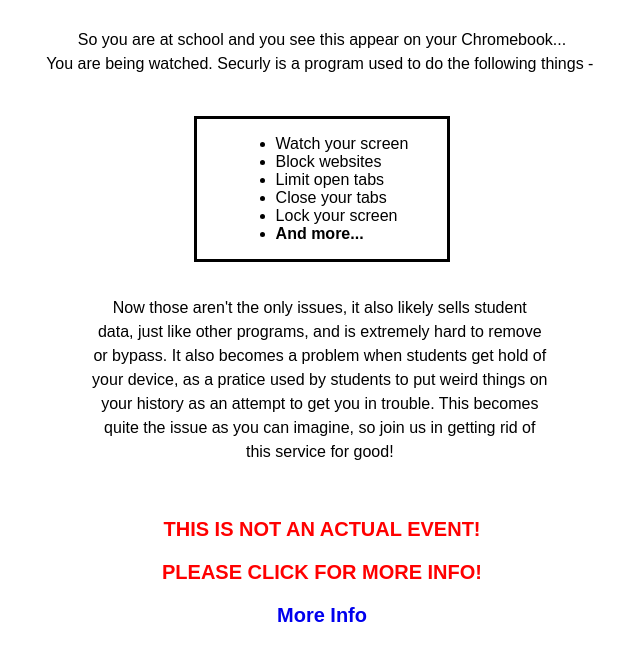
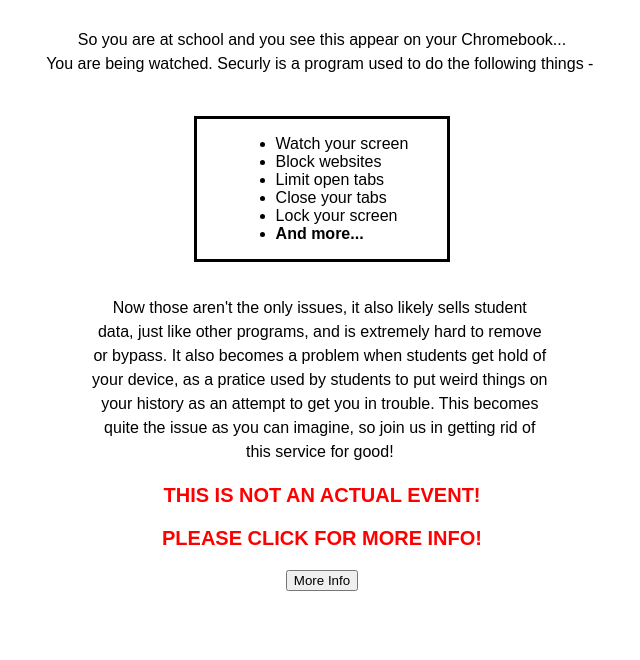
Before and after one commit to rocky-rickaby10/securly, a plain HTML site: page index.html in a window 1280 px wide. Shown: the part 349-1009 px from the top of the page, without its empty margins (318-958 px from the left). After the commit the page ends 973 px from the top, so only its background shows below. Drawn offline with Linux system fonts and the light colour scheme.

Commit message:
Update index.html
Used buttons instead of links

```diff
--- a/index.html
+++ b/index.html
@@ -35,7 +35,7 @@ You are being watched. Securly is a program used to do the following things -
   </ul>
 </div><br>
 
-<!-- Body/Main article -->
+<!-- Body/Main Article -->
 <pre>
 Now those aren&apos;t the only issues, it also likely sells student
 data, just like other programs, and is extremely hard to remove
@@ -44,16 +44,14 @@ your device, as a pratice used by students to put weird things on
 your history as an attempt to get you in trouble. This becomes
 quite the issue as you can imagine, so join us in getting rid of
 this service for good!
-</pre><br>
+</pre>
 
 <!-- Warning/Footer -->
-<div style="color:red;font-size:20px;font-weight:bold">
+<div style="color:red;font-size:20px;font-weight:bold;">
   <p>THIS IS NOT AN ACTUAL EVENT!</p>
   <p>PLEASE CLICK FOR MORE INFO!</p>
-<span style="font-size:20px;font-weight:bold">
-<a href="more.html">More Info</a>
-</span>
-</div>
+  </div>
+<button type="button" class="navigation-button" onclick="window.location.href = 'more.html'">More Info</button>
 
   </body>
 </html>
```
